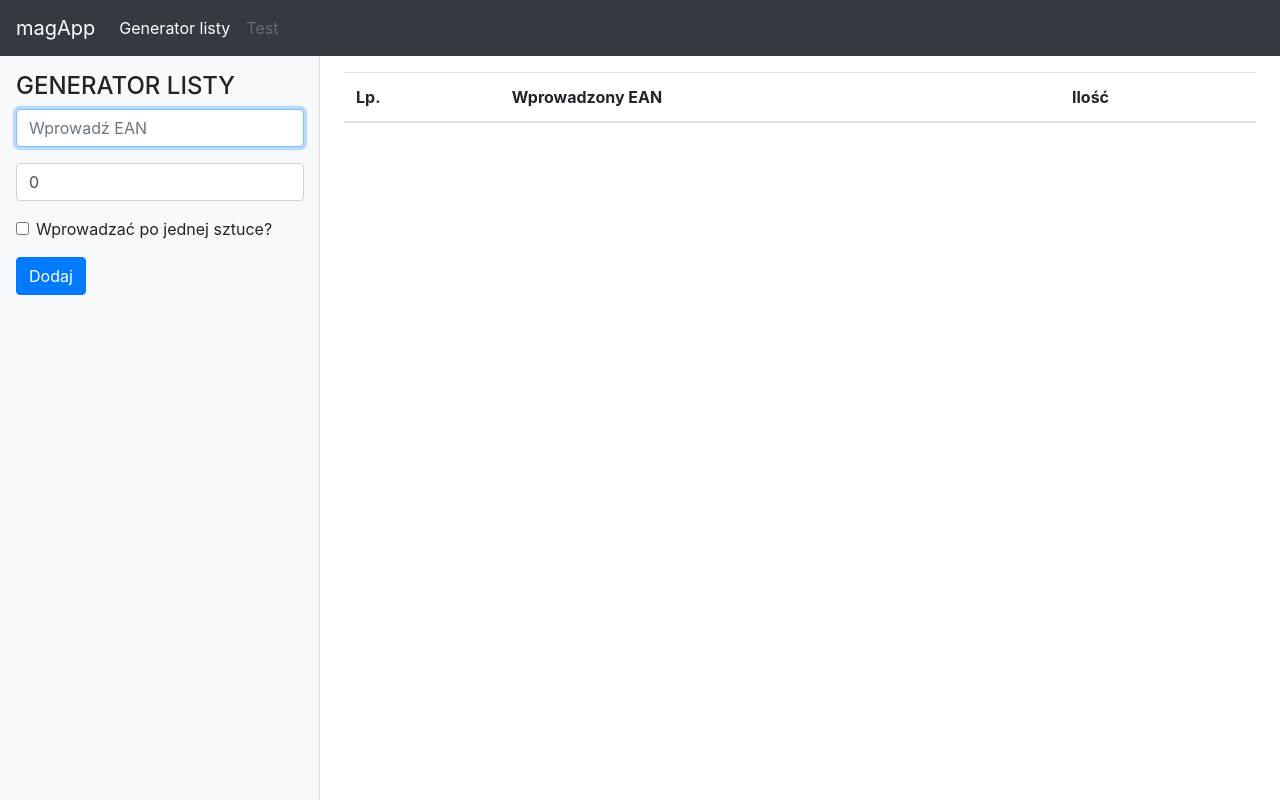
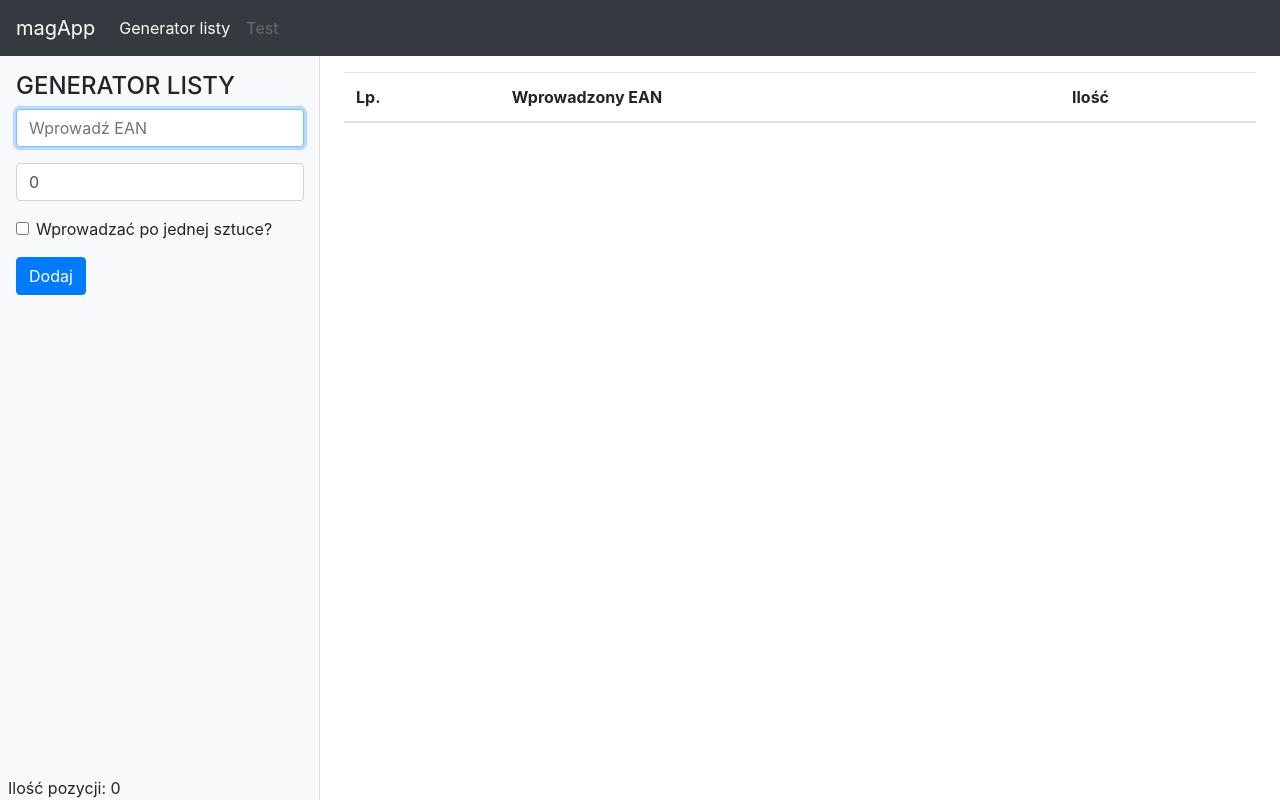
Before and after one commit to thorrin-pl/magApp-Angular, an Angular app: page / in a window 1280 px wide. Built offline with nearby package versions, Linux system fonts and the light colour scheme.

Commit message:
add scroling to new element of list; add coutner of items;

```diff
--- a/src/app/list-of-ean/list-of-ean.component.html
+++ b/src/app/list-of-ean/list-of-ean.component.html
@@ -6,7 +6,7 @@
           <h4 class="sidebar-heading">Generator listy</h4>
           <form>
             <div class="form-group">
-              <input type="text" class="form-control" id="inputEAN" placeholder="Wprowadź EAN" name="ean" [(ngModel)]="item.ean" autofocus [(readonly)]="iEreadonly">
+              <input type="text" class="form-control" id="inputEAN" placeholder="Wprowadź EAN" name="ean" [(ngModel)]="item.ean" [(readonly)]="iEreadonly" autofocus>
             </div>
             <div class="form-group">
               <input type="number" class="form-control" id="inputQuantity" placeholder="Wprowadź ilość" name="quantity" [(ngModel)]="item.quantity" [(readonly)]="iQreadonly">
@@ -21,6 +21,10 @@
             </div>
             <input type="submit" class="btn btn-primary" value="Dodaj" (click)="addItem()">
           </form>
+
+          <div id="stats">
+            <p>Ilość pozycji: {{ articels.length }}</p>
+          </div>
         </div>
       </div>
 
@@ -34,7 +38,7 @@
               </tr>
             </thead>
             <tbody>
-              <tr *ngFor="let articel of articels; let i = index" (click)="editItem(i)">
+              <tr id="pos{{i}}" *ngFor="let articel of articels; let i = index" (click)="editItem(i)">
                 <th scope="row">{{ i+1 }}</th>
                 <td>{{ articel.ean }}</td>
                 <td>{{ articel.quantity }}</td>
--- a/src/app/list-of-ean/list-of-ean.component.scss
+++ b/src/app/list-of-ean/list-of-ean.component.scss
@@ -32,3 +32,13 @@
 	overflow-y: auto; /* Scrollable contents if viewport is shorter than content. */
   }
 }
+
+main {
+	padding-bottom: 3em;
+}
+
+#stats {
+	position: fixed;
+	bottom: -1em;
+	left: 0.5em;
+}
--- a/src/app/list-of-ean/list-of-ean.component.ts
+++ b/src/app/list-of-ean/list-of-ean.component.ts
@@ -26,6 +26,16 @@ export class ListOfEanComponent implements OnInit {
   }
 
   defaultWorkspace() {
+    // scrolling to bootom when added elemet
+    if (!this.iEreadonly) {
+      const body = document.body,
+      html = document.documentElement;
+
+      const height = Math.max( body.scrollHeight, body.offsetHeight, html.clientHeight, html.scrollHeight, html.offsetHeight );
+
+      window.scrollTo(0, height);
+    }
+
     // applying default state of workspace:
     this.iEreadonly = false;
     this.iE.focus();
```
